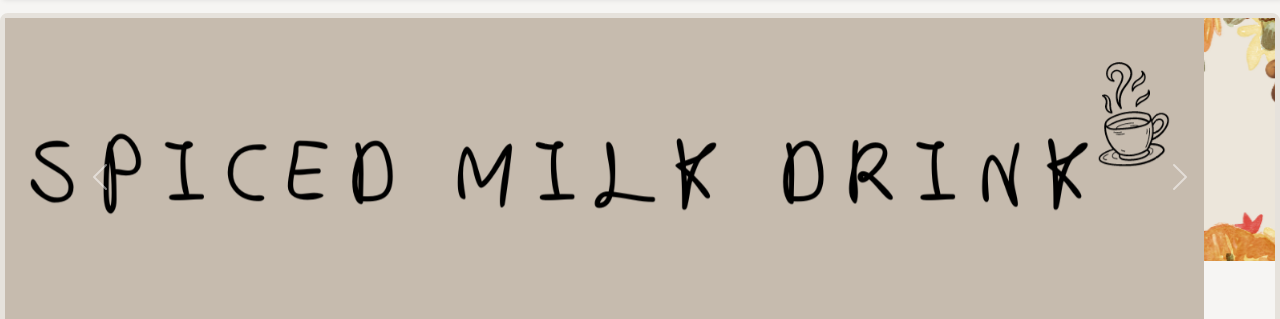
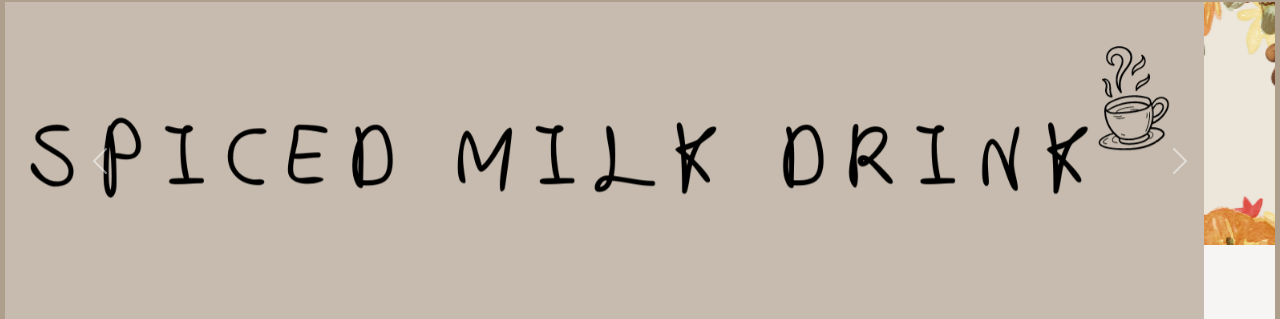
Before and after one commit to sirwilliamthefirst/SpicedMilkDrink, a website: page menu.html in a window 1280 px wide. Shown: the part 53-372 px from the top of the page. Drawn offline with Linux system fonts and the light colour scheme; a web font is replaced by a local one.

Commit message:
fixed border + changed border color

```diff
--- a/menu.html
+++ b/menu.html
@@ -27,7 +27,7 @@
           <li><a href="/news.html">News</a></li>
           <li><a href="/contact.html">Contact</a></li>
           </ul>
-        <ul>
+          <ul class="mb-0">
             <li><a href="/">Spiced Milk Drink</a></li>
             <li class="hideOnMobile"><a href="/menu.html">Menu</a></li>
             <li class="hideOnMobile"><a href="/about.html">About</a></li>
--- a/style.css
+++ b/style.css
@@ -60,8 +60,7 @@ nav ul{
 }
 
 .carousel-border {
-  border: 5px solid #e6e2dc; /* Adjust the thickness and color */
-  border-radius: 8px; /* Optional: Add rounded corners */
+  border: 5px solid #ae9f8c; /* Adjust the thickness and color */
 }
 
 nav li{
```
Also changed, not shown: index.html (+1 -1 lines), news.html (+1 -1 lines). Lines whose indentation alone changed are shown as unchanged.
